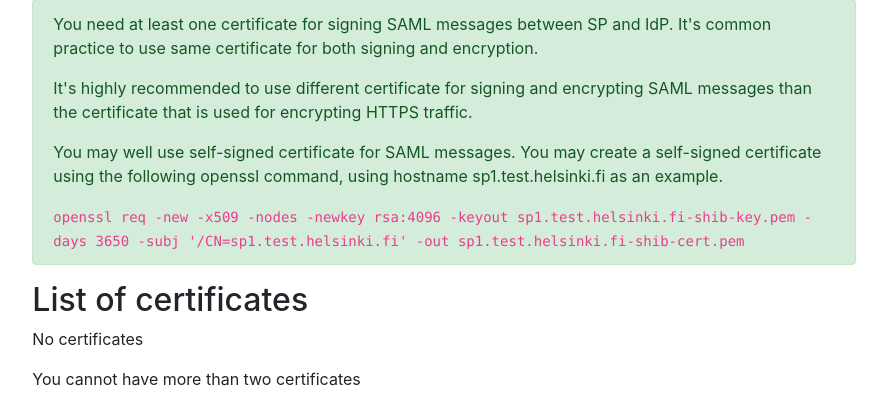
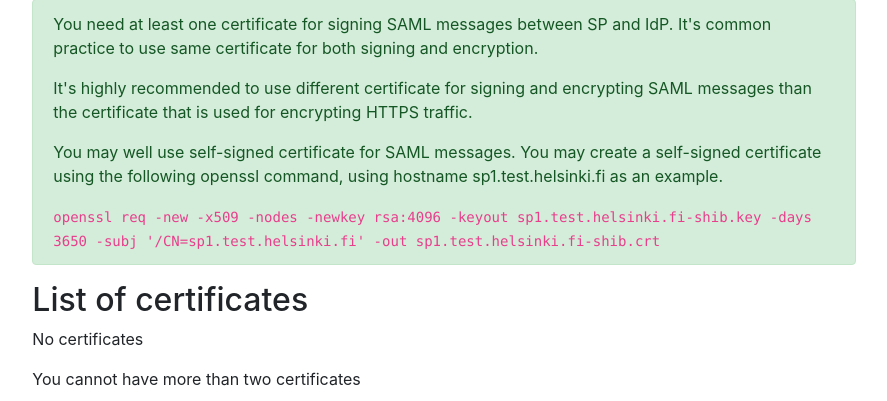
Before and after one commit to UniversityofHelsinki/sp-registry, a Django app: template rr/templates/rr/certificate.html in a window 1280 px wide. Shown: the part 145-546 px from the top of the page, without its empty margins (196-1083 px from the left). Run offline with Django 3.2, Linux system fonts and the light colour scheme; the template is opened without the code that fills it, so the values that code supplies are empty; some libraries are stand-ins or nearby versions.

Commit message:
key and crt endings for example command

```diff
--- a/rr/templates/rr/certificate.html
+++ b/rr/templates/rr/certificate.html
@@ -8,7 +8,7 @@
 <p>{% trans "You need at least one certificate for signing SAML messages between SP and IdP. It's common practice to use same certificate for both signing and encryption." %}</p>
 <p>{% trans "It's highly recommended to use different certificate for signing and encrypting SAML messages than the certificate that is used for encrypting HTTPS traffic." %}</p>
 <p>{% trans "You may well use self-signed certificate for SAML messages. You may create a self-signed certificate using the following openssl command, using hostname sp1.test.helsinki.fi as an example." %}</p>
-<code>openssl req -new -x509 -nodes -newkey rsa:4096 -keyout sp1.test.helsinki.fi-shib-key.pem -days 3650 -subj '/CN=sp1.test.helsinki.fi' -out sp1.test.helsinki.fi-shib-cert.pem</code>
+<code>openssl req -new -x509 -nodes -newkey rsa:4096 -keyout sp1.test.helsinki.fi-shib.key -days 3650 -subj '/CN=sp1.test.helsinki.fi' -out sp1.test.helsinki.fi-shib.crt</code>
 </div>
 
 <h2>{% trans "List of certificates" %}</h2>
```
